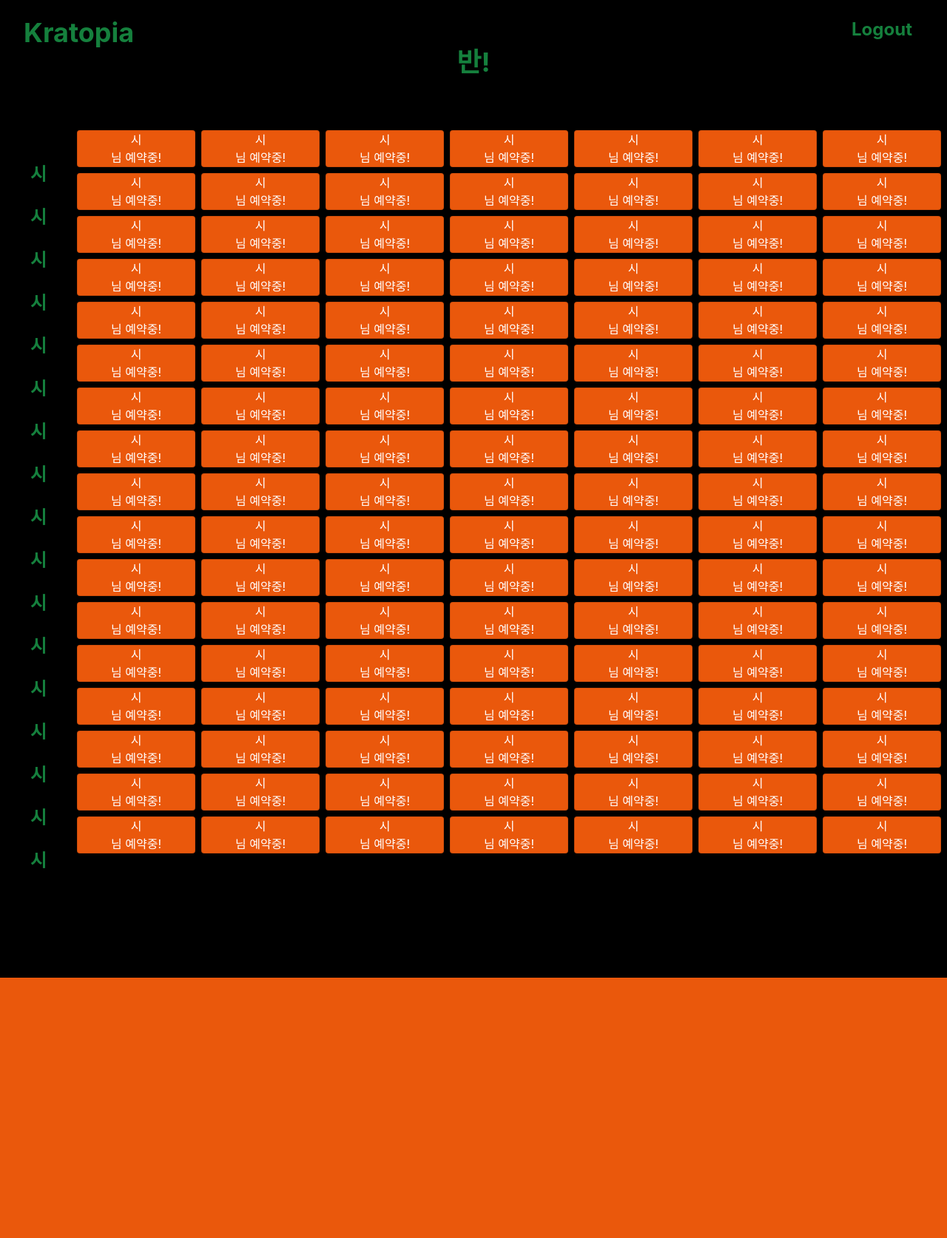
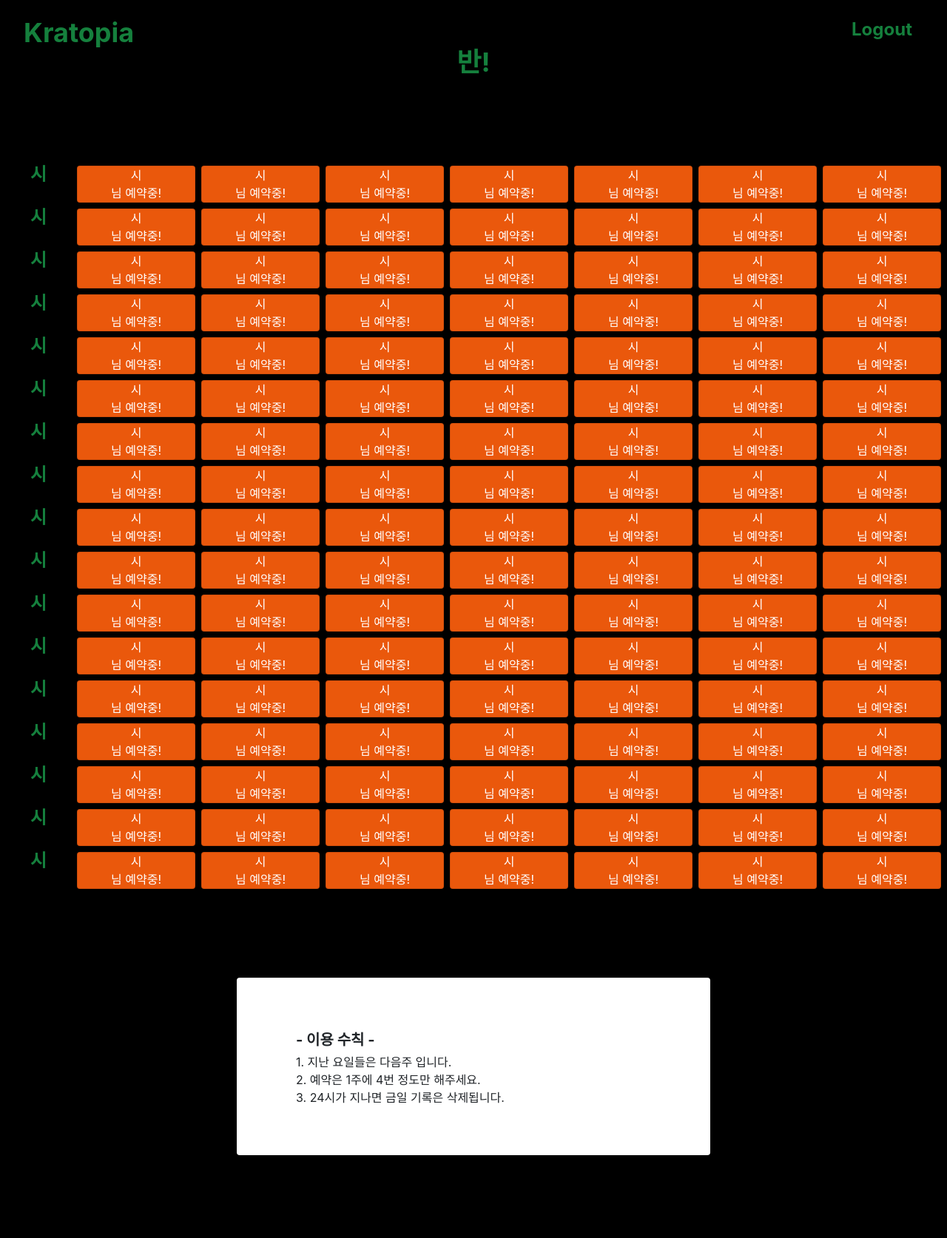
Before and after one commit to cityzenKIM/jungle-first-project, a Flask app: template templates/index.html in a window 1280 px wide. Shown: the whole page at 74% size. Before the commit the page ends 1322 px from the top, so only its background shows below. Run offline with Flask 2, Linux system fonts and the light colour scheme; the template is opened without the code that fills it, so the values that code supplies are empty; some libraries are stand-ins or nearby versions.

Commit message:
디자인수정

```diff
--- a/app.py
+++ b/app.py
@@ -1,4 +1,4 @@
-from flask import Flask, render_template, jsonify, request, redirect
+from flask import Flask, render_template, jsonify, request, redirect, url_for
 app = Flask(__name__)
 
 # import certifi
@@ -50,8 +50,8 @@
 def loginPage():
     token_receive = request.cookies.get('mytoken')
     try:
-        payload = jwt.decode(token_receive, SECRET_KEY, algorithms=['HS256']).decode('utf8')
-        # payload = jwt.decode(token_receive, SECRET_KEY, algorithms=['HS256'])
+        # payload = jwt.decode(token_receive, SECRET_KEY, algorithms=['HS256']).decode('utf8')
+        payload = jwt.decode(token_receive, SECRET_KEY, algorithms=['HS256'])
         user_info = dblaundry.users.find_one({'id':payload['id']})
         return redirect('/')
     except jwt.ExpiredSignatureError:
@@ -70,8 +70,8 @@
             'id':id_receive,
             'exp':datetime.datetime.utcnow() + datetime.timedelta(hours=1)
         }
-        token = jwt.encode(payload, SECRET_KEY, algorithm='HS256').decode('utf8')
-        # token = jwt.encode(payload, SECRET_KEY, algorithm='HS256')
+        # token = jwt.encode(payload, SECRET_KEY, algorithm='HS256').decode('utf8')
+        token = jwt.encode(payload, SECRET_KEY, algorithm='HS256')
         return jsonify({'result':'success', 'token':token})
     else:
         return jsonify({'result':'fail', 'msg':'아이디 또는 비밀번호가 일치하지 않습니다.'})
@@ -99,8 +99,6 @@
     id_receive = request.form['id_give']
     dblaundry.reservations.find_one_and_update({'timeID': id_receive}, {'$set': {'name': False, 'userID': False}})
     return jsonify({'result': 'success', 'msg': 'POST 연결되었습니다!'})
-
-
 
 @app.route('/signup', methods=['POST'])
 def signup():
@@ -135,4 +133,4 @@
         return jsonify({'result':'success', 'msg':'signup'})
 
 if __name__ == '__main__':
-    app.run('0.0.0.0', port=5000)
+    app.run('0.0.0.0', port=5001, debug=True)
--- a/templates/index.html
+++ b/templates/index.html
@@ -19,8 +19,10 @@
     <script>
         function logout() {
             $.removeCookie('mytoken')
+            alert('로그아웃!')
             window.location.href = '/loginpage'
         }
+
         function makeModal(id, time, name, userId, currentUserId, currentUserName) {
             let temp_html = `<div class="modal flex items-center justify-center fixed w-full h-full bg-neutral-800/60 hidden">
                 <div class="modal_content relative  w-1/4 h-1/4 bg-white rounded-md" title="reserve">
@@ -85,6 +87,7 @@
             $(".modal").fadeOut();
             $(".modal").remove();
         }
+
         $(document).on("click", ".time_card", function () {
             let id = $(this).attr("id");
             let time = Number($(`#${id} #time`).text());
@@ -94,9 +97,7 @@
             let currentUserName = $("#currentUserName").val();
 
             let temp_html = makeModal(id, time, name, userId, currentUserId, currentUserName)
-
-            $(this).parent().parent().parent().append(temp_html);
-
+            $('body').append(temp_html);
 
             $(".modal").fadeIn();
             $(".modal").css({ 'display': 'flex' });
@@ -135,11 +136,11 @@
             {% endfor %}
         </div>
         {% for date in range(7) %}
-        <div class="week flex flex-col mx-1 mb-40">
+        <div class="week flex flex-col mx-1 mb-28 items-center">
             {% if toDay['weekday'] == date %}
-            <span class="text-4xl text-green-700 font-bold text-center mb-6 rounded-full bg-white">{{week[date]}}</span>
+            <span class="text-4xl text-green-700 font-bold text-center mb-6 rounded-full bg-white w-12 h-12">{{week[date]}}</span>
             {% else %}
-            <span class="text-4xl text-green-700 font-bold text-center mb-6">{{week[date]}}</span>
+            <span class="text-4xl text-green-700 font-bold text-center mb-6 w-12 h-12">{{week[date]}}</span>
             {% endif %}
             {% for time in range(17) %}
             {% if reservations[date][time].userID == False %}
@@ -192,6 +193,16 @@
         </div>
         {% endfor %}
     </div>
+    <div class="mb-28 w-full flex justify-center">
+        <div class="bg-white w-1/2 h-60 px-20 rounded">
+            <ul class="flex flex-col h-full justify-center">
+                <li class="py-1 font-bold text-xl">- 이용 수칙 -</li>
+                <li>1. 지난 요일들은 다음주 입니다.</li>
+                <li>2. 예약은 1주에 4번 정도만 해주세요.</li>
+                <li>3. 24시가 지나면 금일 기록은 삭제됩니다.</li>
+            </ul>
+        </div>
+    </div>
     <input id="currentUserId" type="hidden" value={{user_id}}>
     <input id="currentUserName" type="hidden" value={{user_name}}>
 </body>
```
